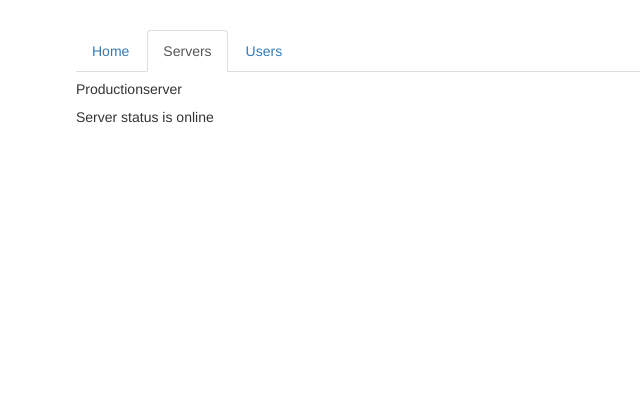
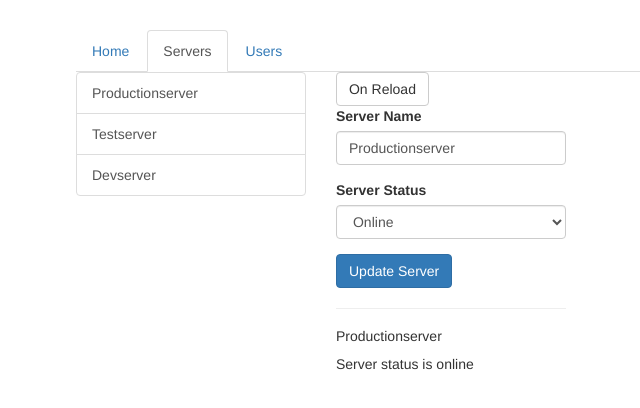
Before and after one commit to sparshturkane/angular4-max-11-changing-pages-with-routing, an Angular app: page /servers in a window 1280 px wide. Shown: the top 408 px of the page, without its empty margins (189-829 px from the left). Built offline with nearby package versions, Linux system fonts and the light colour scheme.

Commit message:
119 using relative path via programatic navigation

```diff
--- a/src/app/app.module.ts
+++ b/src/app/app.module.ts
@@ -16,7 +16,7 @@ import { Routes, RouterModule } from '@angular/router';
 const appRoutes: Routes = [
   { path: '', component: HomeComponent},
   { path: 'users', component: UsersComponent},
-  { path: 'servers', component: ServerComponent},
+  { path: 'servers', component: ServersComponent},
 ];
 @NgModule({
   declarations: [
--- a/src/app/servers/servers.component.html
+++ b/src/app/servers/servers.component.html
@@ -10,6 +10,7 @@
     </div>
   </div>
   <div class="col-xs-12 col-sm-4">
+    <button class="btn btn-default" (click)="onReload()">On Reload</button>
     <app-edit-server></app-edit-server>
     <hr>
     <app-server></app-server>
--- a/src/app/servers/servers.component.ts
+++ b/src/app/servers/servers.component.ts
@@ -1,5 +1,6 @@
 import { Component, OnInit } from '@angular/core';
 import { ServersService } from './servers.service';
+import { Router, ActivatedRoute } from "@angular/router";
 
 @Component({
   selector: 'app-servers',
@@ -9,10 +10,16 @@ import { ServersService } from './servers.service';
 export class ServersComponent implements OnInit {
   private servers: {id: number, name: string, status: string}[] = [];
 
-  constructor(private serversService: ServersService) { }
+  constructor(private serversService: ServersService,
+    private router: Router,
+    private route: ActivatedRoute) { }
 
   ngOnInit() {
     this.servers = this.serversService.getServers();
   }
 
+  onReload(){
+    // this.router.navigate(['servers'], {relativeTo: this.route});
+  }
+
 }
```
